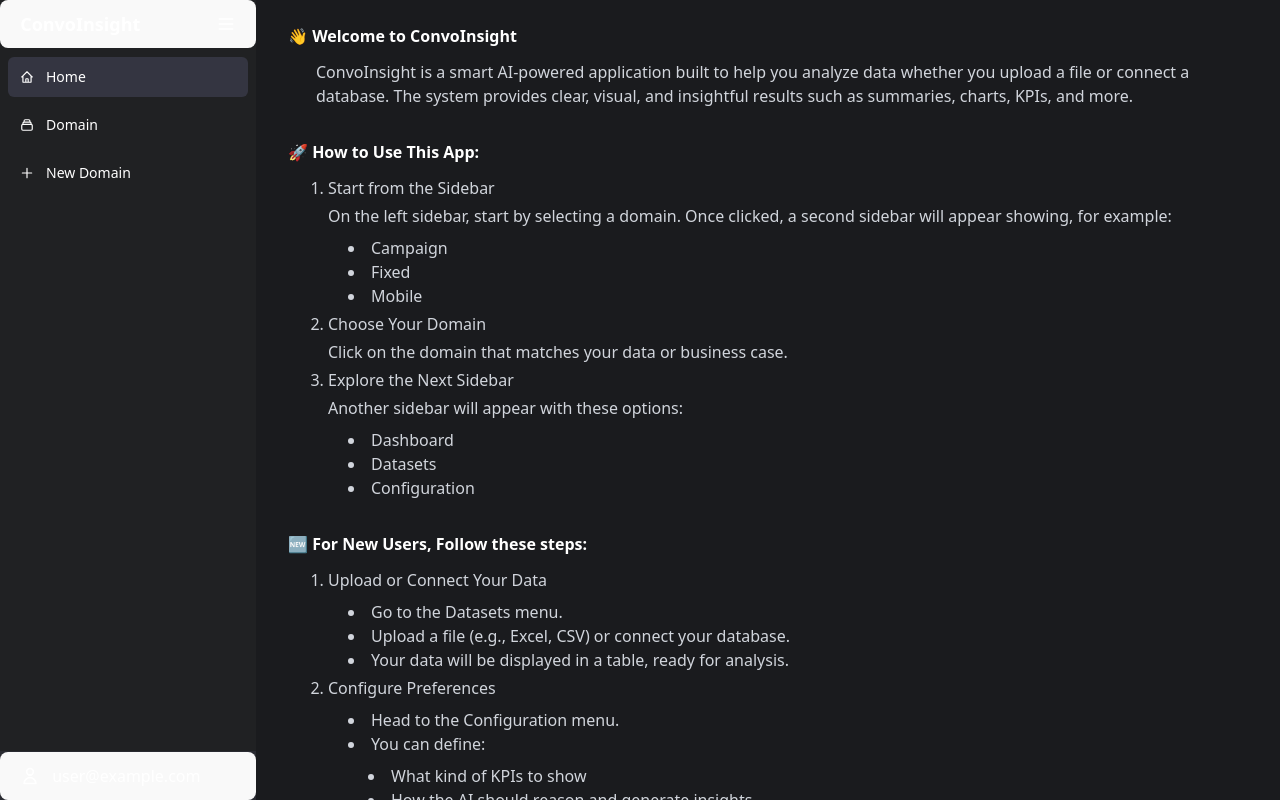
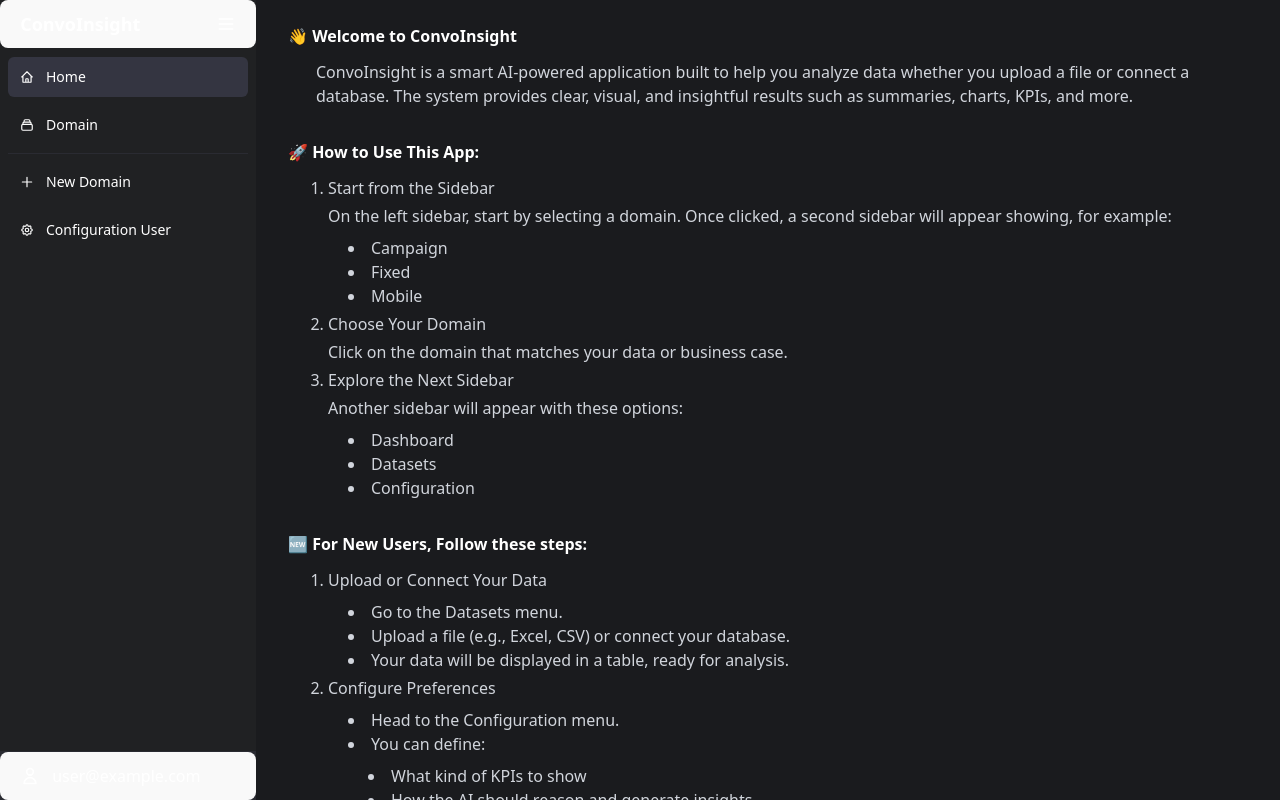
Before and after one commit to ahmadzainulmufid/ConvoInsight, a React (Vite) app: page /home in a window 1280 px wide. Built offline with nearby package versions, Linux system fonts and the light colour scheme; no server answers; sample sign-in values are in the browser's storage.

Commit message:
update sidebar first

```diff
--- a/src/components/HomeComponents/Sidebar.tsx
+++ b/src/components/HomeComponents/Sidebar.tsx
@@ -5,6 +5,7 @@ import {
   HiOutlineUser,
   HiOutlineHome,
   HiOutlineCollection,
+  HiOutlineCog,
 } from "react-icons/hi";
 import { NavLink, useNavigate } from "react-router-dom";
 import { FiLogOut } from "react-icons/fi";
@@ -12,6 +13,44 @@ import { signOut } from "firebase/auth";
 import { auth } from "../../utils/firebaseSetup";
 import toast from "react-hot-toast";
 
+// --- Sidebar Item Reusable ---
+function SidebarItem({
+  to,
+  label,
+  icon: Icon,
+  collapsed,
+  baseItem,
+  labelClass,
+}: {
+  to: string;
+  label: string;
+  icon: React.ElementType;
+  collapsed: boolean;
+  baseItem: string;
+  labelClass: string;
+}) {
+  return (
+    <NavLink
+      to={to}
+      end
+      title={label}
+      className={({ isActive }) =>
+        [
+          baseItem,
+          collapsed ? "justify-center px-0 gap-0" : "justify-start px-3 gap-3",
+          isActive ? "bg-[#343541]" : "hover:bg-[#2A2B32]",
+        ].join(" ")
+      }
+    >
+      <div className={collapsed ? "w-6 flex justify-center" : ""}>
+        <Icon className="shrink-0" />
+      </div>
+      <span className={labelClass}>{label}</span>
+    </NavLink>
+  );
+}
+
+// --- Main Sidebar ---
 export type SidebarProps = {
   collapsed: boolean;
   onToggle: () => void;
@@ -30,7 +69,7 @@ export default function Sidebar({
   const profileBtnRef = useRef<HTMLButtonElement>(null);
   const menuRef = useRef<HTMLDivElement>(null);
 
-  // Close popover jika klik di luar / tekan ESC
+  // Tutup popover jika klik di luar atau tekan ESC
   useEffect(() => {
     const onDocClick = (e: MouseEvent) => {
       if (!menuOpen) return;
@@ -55,22 +94,17 @@ export default function Sidebar({
     };
   }, [menuOpen]);
 
+  // Transition label
   const textTransition =
     "whitespace-nowrap overflow-hidden transition-[opacity,max-width] duration-200";
-
   const labelClass = `${textTransition} ${
     collapsed ? "opacity-0 max-w-0" : "opacity-100 max-w-[12rem]"
   }`;
 
-  // baseItem tanpa px/gap — kita kondisikan per state collapsed/expanded
   const baseItem =
     "flex items-center h-10 rounded-md text-sm transition-colors";
 
-  const navItems = [
-    { to: "/home", label: "Home", icon: HiOutlineHome, end: true },
-    { to: "/domain", label: "Domain", icon: HiOutlineCollection, end: true },
-  ];
-
+  // Handle sign out
   const handleSignOut = async () => {
     try {
       await signOut(auth);
@@ -80,6 +114,18 @@ export default function Sidebar({
       toast.error("Gagal sign out, coba lagi");
     }
   };
+
+  // --- Menu utama ---
+  const mainNav = [
+    { to: "/home", label: "Home", icon: HiOutlineHome },
+    { to: "/domain", label: "Domain", icon: HiOutlineCollection },
+  ];
+
+  // --- Menu tambahan ---
+  const extraNav = [
+    { to: "/domain/new", label: "New Domain", icon: HiOutlinePlus },
+    { to: "/configuser", label: "Configuration User", icon: HiOutlineCog },
+  ];
 
   return (
     <aside
@@ -94,9 +140,9 @@ export default function Sidebar({
           onClick={onToggle}
           aria-label="Toggle sidebar"
           className={`flex items-center w-full h-12
-    ${collapsed ? "justify-center" : "justify-between"}
-    bg-transparent hover:bg-white/5
-    focus:outline-none focus:ring-0 px-3`}
+            ${collapsed ? "justify-center" : "justify-between"}
+            bg-transparent hover:bg-white/5
+            focus:outline-none focus:ring-0 px-3`}
         >
           <span
             className={`font-semibold text-lg ${textTransition} ${
@@ -112,48 +158,29 @@ export default function Sidebar({
       {/* Navigation */}
       <nav className="flex-1 overflow-y-auto p-2">
         <div className="space-y-2">
-          {navItems.map(({ to, label, icon: Icon, end }) => (
-            <NavLink
-              key={to}
-              to={to}
-              end={end} // ⬅ penting: bikin match-nya exact
-              title={label}
-              className={({ isActive }) =>
-                [
-                  baseItem,
-                  collapsed
-                    ? "justify-center px-0 gap-0"
-                    : "justify-start px-3 gap-3",
-                  isActive ? "bg-[#343541]" : "hover:bg-[#2A2B32]",
-                ].join(" ")
-              }
-            >
-              <div className={collapsed ? "w-6 flex justify-center" : ""}>
-                <Icon className="shrink-0" />
-              </div>
-              <span className={labelClass}>{label}</span>
-            </NavLink>
+          {/* Main nav */}
+          {mainNav.map((item) => (
+            <SidebarItem
+              key={item.to}
+              {...item}
+              collapsed={collapsed}
+              baseItem={baseItem}
+              labelClass={labelClass}
+            />
           ))}
 
-          {/* New Domain */}
-          <NavLink
-            to="/domain/new"
-            title="New Domain"
-            className={({ isActive }) =>
-              [
-                baseItem,
-                collapsed
-                  ? "justify-center px-0 gap-0"
-                  : "justify-start px-3 gap-3",
-                isActive ? "bg-[#343541]" : "hover:bg-[#2A2B32]",
-              ].join(" ")
-            }
-          >
-            <div className={collapsed ? "w-6 flex justify-center" : ""}>
-              <HiOutlinePlus className="shrink-0" />
-            </div>
-            <span className={labelClass}>New Domain</span>
-          </NavLink>
+          <hr className="border-[#2A2B32] my-2" />
+
+          {/* Extra nav */}
+          {extraNav.map((item) => (
+            <SidebarItem
+              key={item.to}
+              {...item}
+              collapsed={collapsed}
+              baseItem={baseItem}
+              labelClass={labelClass}
+            />
+          ))}
         </div>
       </nav>
 
```
